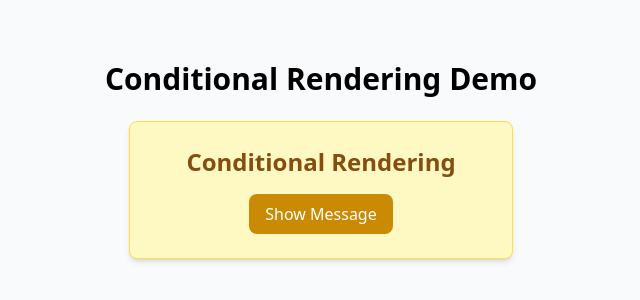
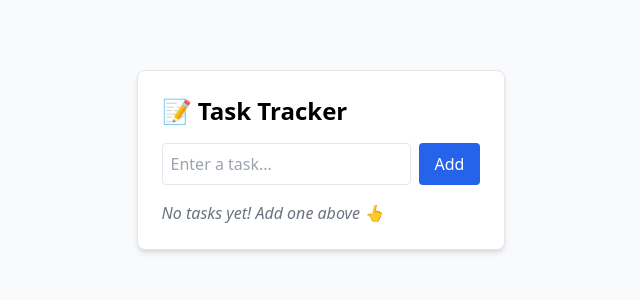
Before and after one commit to JacksonBryantFGCU/intro-to-react, a React (Vite) app: page / in a window 1280 px wide. Shown: the part 240-540 px from the top of the page, without its empty margins (319-959 px from the left). Built offline with nearby package versions, Linux system fonts and the light colour scheme.

Commit message:
Step 6: Mini Project - Tasl Tracker app with props, state, lists, and conditional rendering

```diff
--- a/src/App.jsx
+++ b/src/App.jsx
@@ -1,10 +1,9 @@
-import ToggleMessage from "./ToggleMessage";
+import TaskApp from "./TaskApp";
 
 function App() {
   return (
-    <div className="flex flex-col items-center justify-center min-h-screen bg-gray-50">
-      <h1 className="text-3xl font-bold mb-6">Conditional Rendering Demo</h1>
-      <ToggleMessage />
+    <div className="flex items-center justify-center min-h-screen bg-gray-50">
+      <TaskApp />
     </div>
   );
 }
--- /dev/null
+++ b/src/Task.jsx
@@ -0,0 +1,15 @@
+function Task({ task, onDelete }) {
+  return (
+    <div className="flex justify-between items-center p-3 bg-gray-100 rounded border border-gray-300">
+      <span>{task}</span>
+      <button
+        onClick={onDelete}
+        className="px-2 py-1 text-sm bg-red-500 text-white rounded hover:bg-red-600"
+      >
+        Delete
+      </button>
+    </div>
+  );
+}
+
+export default Task;
--- /dev/null
+++ b/src/TaskApp.jsx
@@ -0,0 +1,43 @@
+import { useState } from "react";
+import TaskList from "./TaskList";
+
+function TaskApp() {
+  const [tasks, setTasks] = useState([]);
+  const [newTask, setNewTask] = useState("");
+
+  const addTask = () => {
+    if (newTask.trim() === "") return;
+    setTasks([...tasks, newTask]);
+    setNewTask("");
+  };
+
+  const deleteTask = (index) => {
+    setTasks(tasks.filter((_, i) => i !== index));
+  };
+
+  return (
+    <div className="max-w-md mx-auto p-6 bg-white shadow-md rounded-lg border border-gray-200">
+      <h2 className="text-2xl font-bold mb-4">📝 Task Tracker</h2>
+
+      <div className="flex space-x-2 mb-4">
+        <input
+          type="text"
+          value={newTask}
+          onChange={(e) => setNewTask(e.target.value)}
+          placeholder="Enter a task..."
+          className="flex-1 p-2 border rounded"
+        />
+        <button
+          onClick={addTask}
+          className="px-4 py-2 bg-blue-600 text-white rounded hover:bg-blue-700"
+        >
+          Add
+        </button>
+      </div>
+
+      <TaskList tasks={tasks} onDelete={deleteTask} />
+    </div>
+  );
+}
+
+export default TaskApp;
--- /dev/null
+++ b/src/TaskList.jsx
@@ -0,0 +1,17 @@
+import Task from "./Task";
+
+function TaskList({ tasks, onDelete }) {
+  if (tasks.length === 0) {
+    return <p className="text-gray-500 italic">No tasks yet! Add one above 👆</p>;
+  }
+
+  return (
+    <div className="space-y-2">
+      {tasks.map((task, index) => (
+        <Task key={index} task={task} onDelete={() => onDelete(index)} />
+      ))}
+    </div>
+  );
+}
+
+export default TaskList;
```
